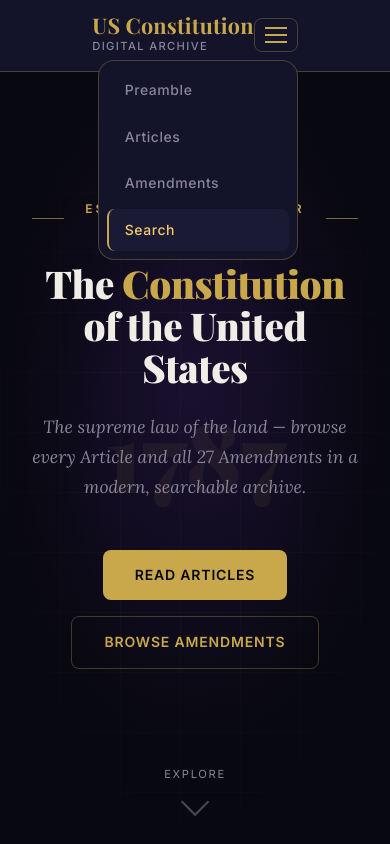
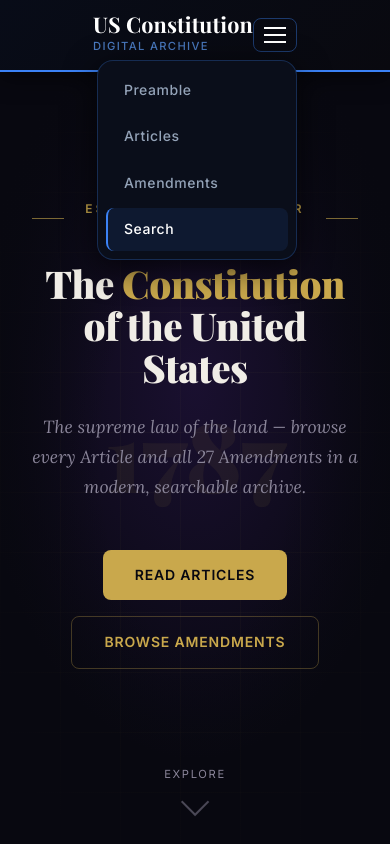
Before and after one commit to Project37/RAT0.USCONSTITUTION, a plain HTML site: page index.html in a window 390 px wide. Both pictures are taken after a click on the button 275 px from the left and 35 px from the top of the page. Shown: the top 844 px of the page. Drawn offline with nearby package versions, Linux system fonts and the light colour scheme; a web font is replaced by a local one.

Commit message:
style: update header and navigation styles for improved aesthetics

```diff
--- a/styles/main.css
+++ b/styles/main.css
@@ -99,14 +99,15 @@ body {
    Header & Navigation
    --------------------------------------------------------- */
 .header {
-    background-color: var(--bg-elevated);
-    border-bottom: 1px solid var(--border-gold);
+    background: linear-gradient(135deg, #080C18 0%, #09090F 100%);
+    border-bottom: 2px solid #3B82F6;
     position: sticky;
     top: 0;
     z-index: 200;
     height: var(--header-height);
     display: flex;
     align-items: center;
+    box-shadow: 0 4px 24px rgba(0, 0, 0, 0.6);
 }
 
 .nav {
@@ -127,8 +128,8 @@ body {
     font-family: var(--font-display);
     font-size: 1.35rem;
     font-weight: 700;
-    color: var(--gold);
-    letter-spacing: 0.01em;
+    color: #FFFFFF;
+    letter-spacing: 0.005em;
     line-height: 1;
 }
 
@@ -136,7 +137,7 @@ body {
     font-family: var(--font-ui);
     font-size: 0.7rem;
     font-weight: 500;
-    color: var(--text-muted);
+    color: #4A7AC0;
     letter-spacing: 0.12em;
     text-transform: uppercase;
 }
@@ -149,7 +150,7 @@ body {
     display: none;
     flex-direction: column;
     background: none;
-    border: 1px solid var(--border-gold);
+    border: 1px solid rgba(59, 130, 246, 0.4);
     border-radius: var(--border-radius);
     cursor: pointer;
     padding: 8px 10px;
@@ -160,7 +161,7 @@ body {
     display: block;
     width: 22px;
     height: 2px;
-    background-color: var(--gold);
+    background-color: #FFFFFF;
     transition: var(--transition);
 }
 
@@ -175,19 +176,20 @@ body {
     font-weight: 500;
     font-size: 0.875rem;
     letter-spacing: 0.04em;
-    color: var(--text-muted);
+    color: #94A3B8;
     text-decoration: none;
     padding: 6px 14px;
     border-radius: var(--border-radius);
-    transition: color 0.25s ease, border-color 0.25s ease;
+    transition: color 0.2s ease, background-color 0.2s ease, border-color 0.2s ease;
     border-bottom: 2px solid transparent;
     display: block;
 }
 
 .nav-links a:hover,
 .nav-links a.active {
-    color: var(--gold-light);
-    border-bottom-color: var(--gold);
+    color: #FFFFFF;
+    background-color: rgba(59, 130, 246, 0.12);
+    border-bottom-color: #3B82F6;
 }
 
 @media (max-width: 767px) {
@@ -197,8 +199,8 @@ body {
         position: absolute;
         top: calc(100% + 8px);
         right: 0;
-        background-color: var(--bg-elevated);
-        border: 1px solid var(--border-gold);
+        background-color: #0A0E1A;
+        border: 1px solid rgba(59, 130, 246, 0.25);
         flex-direction: column;
         min-width: 200px;
         border-radius: var(--border-radius-lg);
@@ -207,6 +209,7 @@ body {
         visibility: hidden;
         transform: translateY(-8px);
         transition: var(--transition);
+        box-shadow: 0 8px 32px rgba(0, 0, 0, 0.7);
     }
 
     .nav-links.active {
@@ -224,8 +227,8 @@ body {
     .nav-links a:hover,
     .nav-links a.active {
         border-bottom-color: transparent;
-        border-left-color: var(--gold);
-        background-color: var(--bg-hover);
+        border-left-color: #3B82F6;
+        background-color: rgba(59, 130, 246, 0.1);
     }
 }
 
--- a/sw.js
+++ b/sw.js
@@ -1,6 +1,6 @@
 // Service Worker for US Constitution PWA
-const CACHE_NAME = 'us-constitution-v1';
-const DYNAMIC_CACHE = 'us-constitution-dynamic-v1';
+const CACHE_NAME = 'us-constitution-v2';
+const DYNAMIC_CACHE = 'us-constitution-dynamic-v2';
 
 // Resources to cache on install
 const STATIC_CACHE_URLS = [
```
